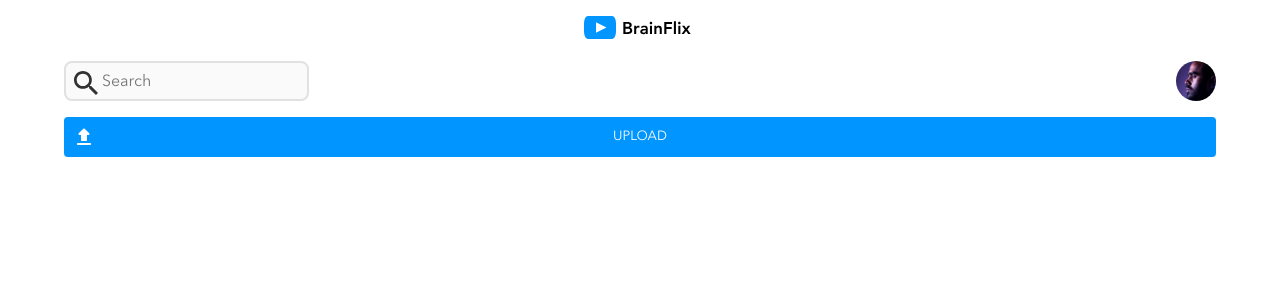
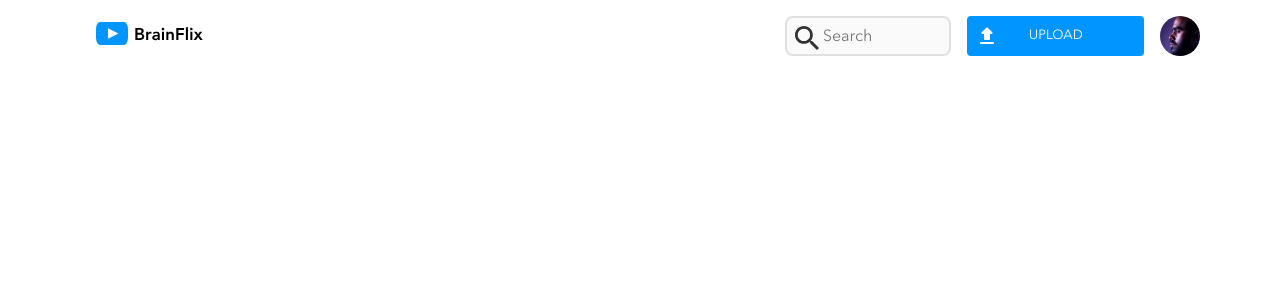
Before and after one commit to nate-paradiso/nate-paradiso-brainflix, a React (Create React App) app: page / in a window 1280 px wide. Shown: the top 300 px of the page. Built offline with nearby package versions, Linux system fonts and the light colour scheme.

Commit message:
nav bar complete

```diff
--- a/src/components/Component/Navbar/Navbar.js
+++ b/src/components/Component/Navbar/Navbar.js
@@ -7,22 +7,23 @@ function NavBar () {
     return(
         <header className="header">
             <div className="header__logo">
-                <img src={logo}
-                alt="logo">
-                </img>
+                <img src={logo} alt="logo"></img>
             </div>
             <div className="header__search-container">
                 <form>
                     <input type="text" placeholder="Search" name="search"></input>
                 </form>
                 <div class="header__img-container">
-                        <div class="header__img-container--image">
-                        </div>
+                    <div class="header__img-container--image">
+                    </div>
                 </div>
             </div>
             <button className="header__button">UPLOAD</button>
+            <div class="header__img-container-tablet">
+                <div class="header__img-container--image-tablet">
+                </div>
+            </div>
         </header>
-
     );
 }
 export default NavBar
--- a/src/components/Component/Navbar/Navbar.scss
+++ b/src/components/Component/Navbar/Navbar.scss
@@ -7,6 +7,16 @@
 	justify-content: space-around;
 	align-items: center;
 	margin: 1rem, 1rem, 1rem, 1rem;
+	@include tablet {
+		flex-direction: row;
+		margin-left: 2.25rem;
+		margin-right: 2.25rem;
+		margin-bottom: 1rem;
+		@include desktop {
+			margin-left: 5rem;
+			margin-right: 5rem;
+		}
+	}
 	&__search-container {
 		display: flex;
 		flex-direction: row;
@@ -14,18 +24,23 @@
 		width: 90%;
 		justify-content: space-between;
 		margin-top: 0rem;
+		@include tablet {
+			display: block;
+			margin-top: 1rem;
+		}
 	}
 	&__img-container {
 		&--image {
-			background-image: url(../../../assets/images/Mohan-muruge.jpg);
-			background-size: 60px;
-			height: 40px;
+			@include avatar;
+			@include tablet {
+				display: none;
+			}
+		}
+	}
+	&__img-container--image-tablet {
+		@include tablet {
+			@include avatar;
 			width: 40px;
-			border-radius: 50%;
-			background-repeat: no-repeat;
-			margin-left: 1rem;
-			background-position-x: 25%;
-			background-position-y: 50%;
 		}
 	}
 	&__button {
@@ -33,9 +48,14 @@
 	}
 	&__logo {
 		margin: 1rem;
+		@include tablet {
+			margin-right: 8rem;
+		}
+		@include desktop {
+			margin-right: 35rem;
+		}
 	}
 }
-
 input {
 	background-image: url(../../../assets/images/icons/search.svg);
 	background-repeat: no-repeat;
@@ -52,6 +72,10 @@ input {
 	border-color: $brain-flix-mercury;
 	border-style: solid;
 	background-color: $brain-flix-alabaster;
+	outline: none;
+	&:focus {
+		border-color: $brain-flix-blue;
+	}
 }
 input::placeholder {
 	padding-left: 0.25rem;
--- a/src/styles/partials/_mixins.scss
+++ b/src/styles/partials/_mixins.scss
@@ -20,3 +20,24 @@
 @mixin logo {
 	background-image: url(../../assets/images/logo/BrainFlix-logo.svg);
 }
+@mixin tablet {
+	@media (min-width: 768px) {
+		@content;
+	}
+}
+@mixin desktop {
+	@media (min-width: 1280px) {
+		@content;
+	}
+}
+@mixin avatar {
+	background-image: url(../../../assets/images/Mohan-muruge.jpg);
+	background-size: 60px;
+	height: 40px;
+	width: 40px;
+	border-radius: 50%;
+	background-repeat: no-repeat;
+	margin-left: 1rem;
+	background-position-x: 25%;
+	background-position-y: 50%;
+}
```
